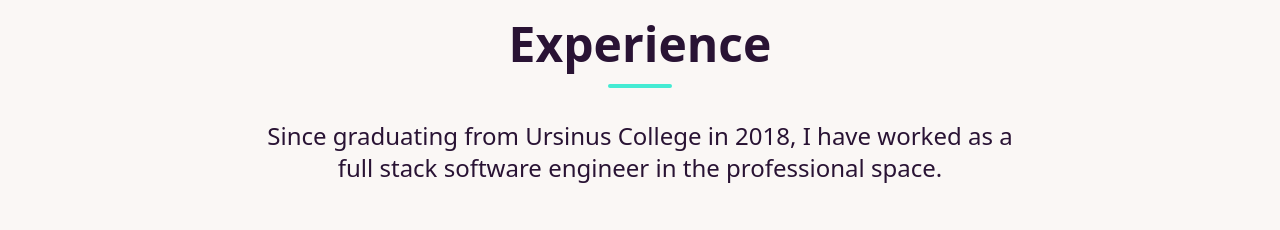
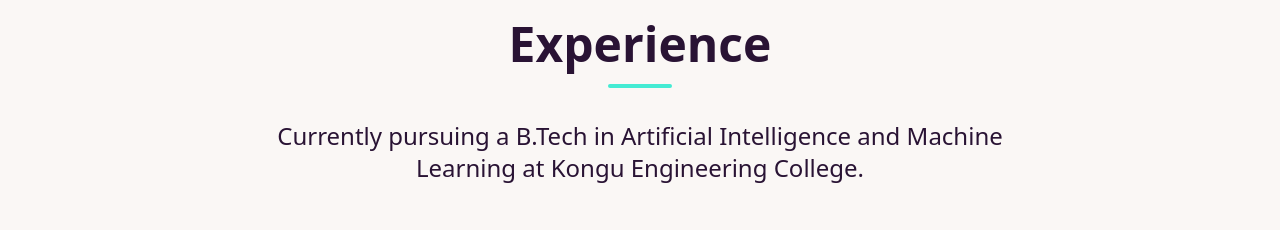
Before and after one commit to anish-off/Portfolio, a React (Vite) app: page / in a window 1280 px wide. Shown: the part 1740-1970 px from the top of the page. Built offline with nearby package versions, Linux system fonts and the light colour scheme.

Commit message:
Updated experience

```diff
--- a/src/components/Experience.jsx
+++ b/src/components/Experience.jsx
@@ -36,7 +36,7 @@ const Experience = () => {
           </h2>
           <div className="w-16 h-1 bg-primary rounded-full mb-8" />
           <p className="max-w-3xl text-center text-2xl mb-12 font-montserrat text-base-content">
-            Since graduating from Ursinus College in 2018, I have worked as a full stack software engineer in the professional space.
+            Currently pursuing a B.Tech in Artificial Intelligence and Machine Learning at Kongu Engineering College.
           </p>
           {/* Carousel Panel */}
           <div
```
